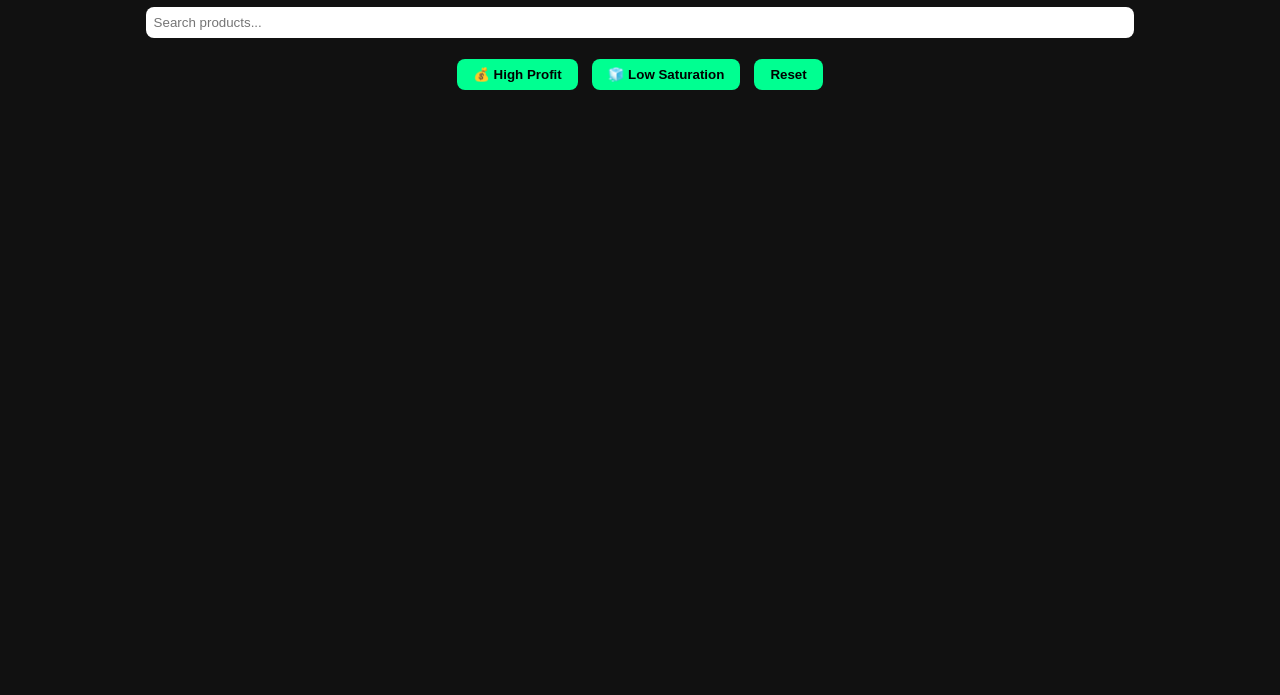
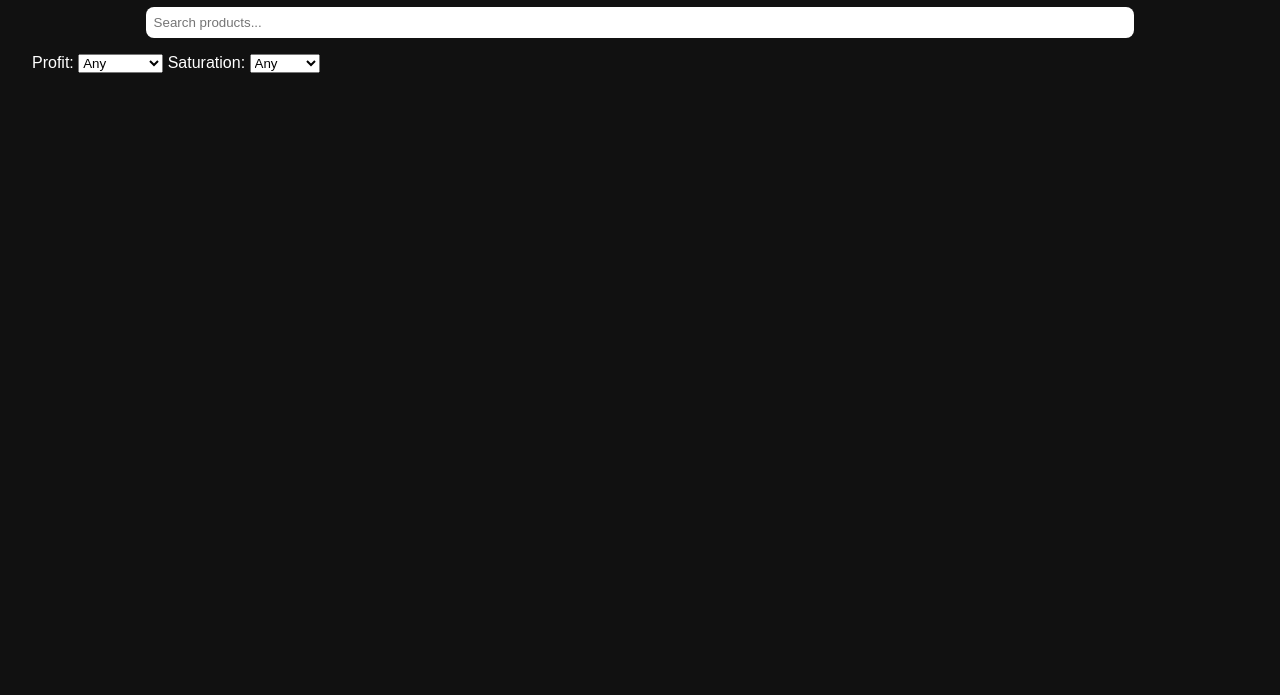
Before and after one commit to ResellGarage/Resell-Garage, a plain HTML site: page docs/index.html in a window 1280 px wide. Shown: the part 105-800 px from the top of the page. Drawn offline with Linux system fonts and the light colour scheme; no server answers.

Commit message:
Update index.html

```diff
--- a/docs/index.html
+++ b/docs/index.html
@@ -12,10 +12,26 @@
 
   <input type="text" id="searchInput" placeholder="Search products...">
 
-  <div class="filters">
-    <button onclick="filterBy('profit')">💰 High Profit</button>
-    <button onclick="filterBy('low')">🧊 Low Saturation</button>
-    <button onclick="resetFilter()">Reset</button>
+  <!-- Dropdown filters -->
+  <div class="filter-grid">
+    <label>
+      Profit:
+      <select id="profitFilter">
+        <option value="">Any</option>
+        <option value="high">High (40+)</option>
+        <option value="low">Low (&lt;40)</option>
+      </select>
+    </label>
+
+    <label>
+      Saturation:
+      <select id="saturationFilter">
+        <option value="">Any</option>
+        <option value="high">High</option>
+        <option value="medium">Medium</option>
+        <option value="low">Low</option>
+      </select>
+    </label>
   </div>
 
   <div id="results"></div>
```
